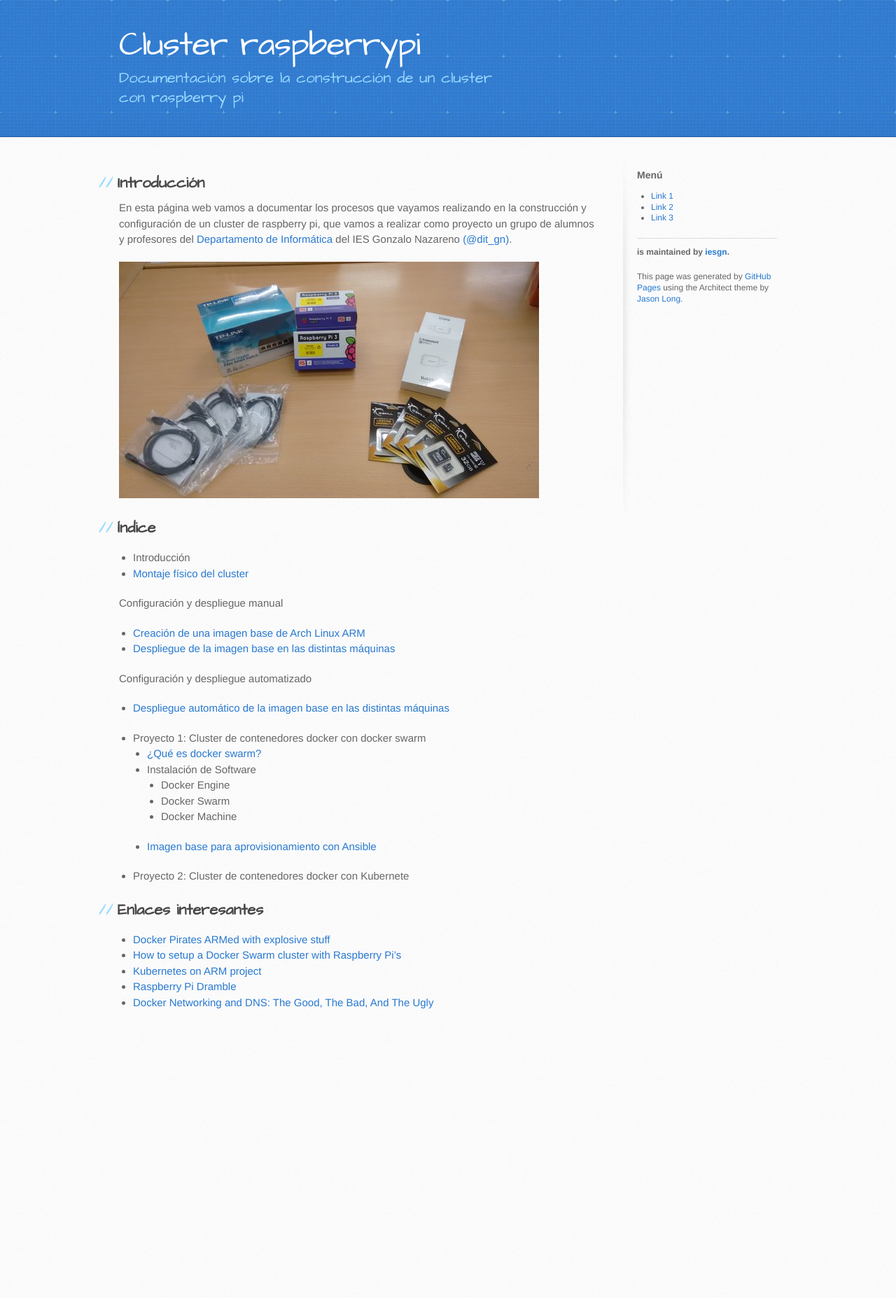
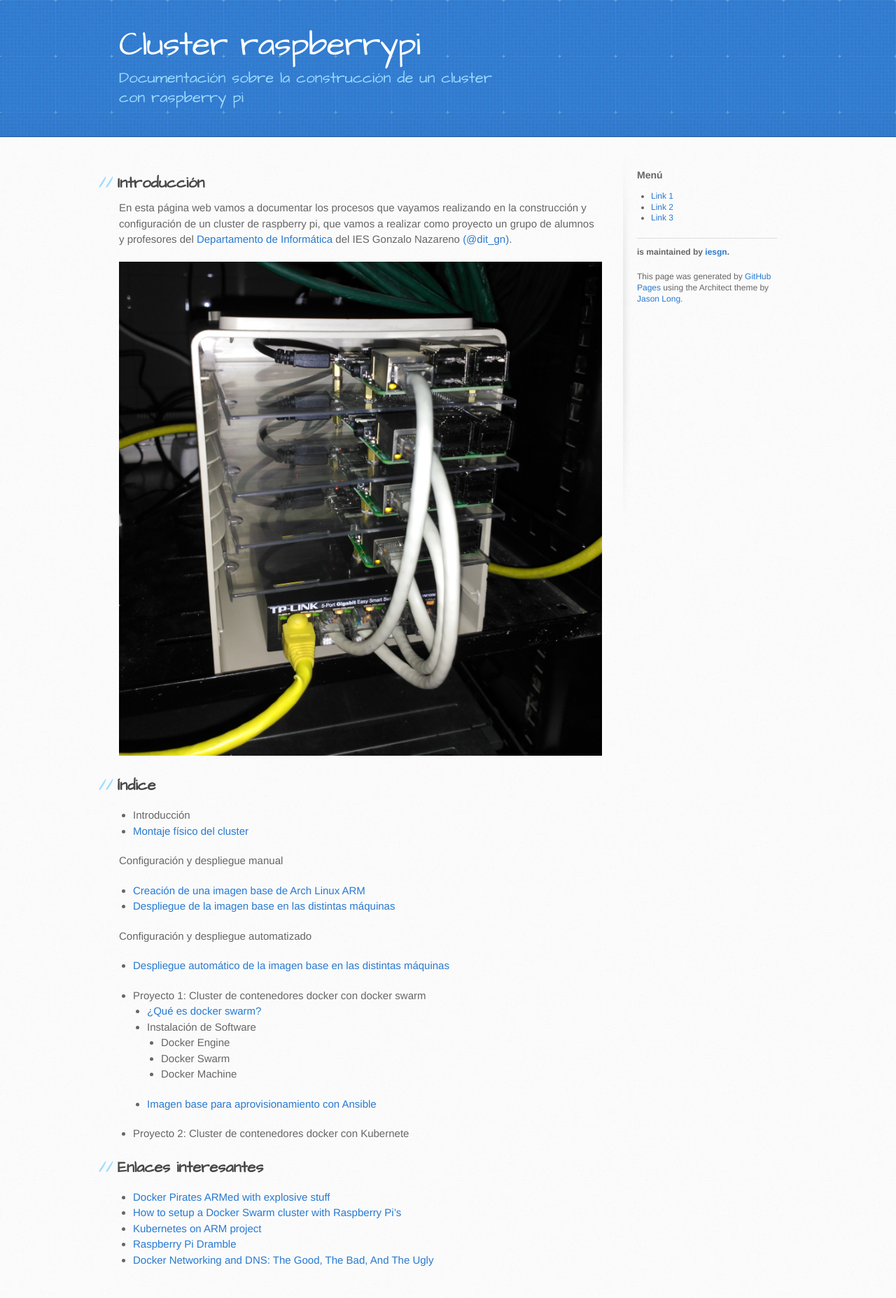
Before and after one commit to dpalomar/cluster_raspberrypi, a Jekyll site: the page built from index.md, in a window 1280 px wide. Shown: the whole page at 70% size. Built offline with Jekyll 4.4.1, drawn with Linux system fonts in a browser that asks for light colours; before the commit the page ends 1487 px from its top, so only the background shows below that.

Commit message:
Imágenes

```diff
--- a/index.md
+++ b/index.md
@@ -6,7 +6,7 @@ layout: index
 
 En esta página web vamos a documentar los procesos que vayamos realizando en la construcción y configuración de un cluster de raspberry pi, que vamos a realizar como proyecto un grupo de alumnos y profesores del [Departamento de Informática](http://informatica.gonzalonazareno.org) del IES Gonzalo Nazareno [(@dit_gn)](https://twitter.com/dit_GN).
 
-![Comenzamos...](img/01.jpg)
+![Comenzamos...](img/03.jpg)
 
 ## Índice
 
```
Also changed, not shown: hardware.md (+2 -0 lines), img/03.jpg (added), 1 other file.
